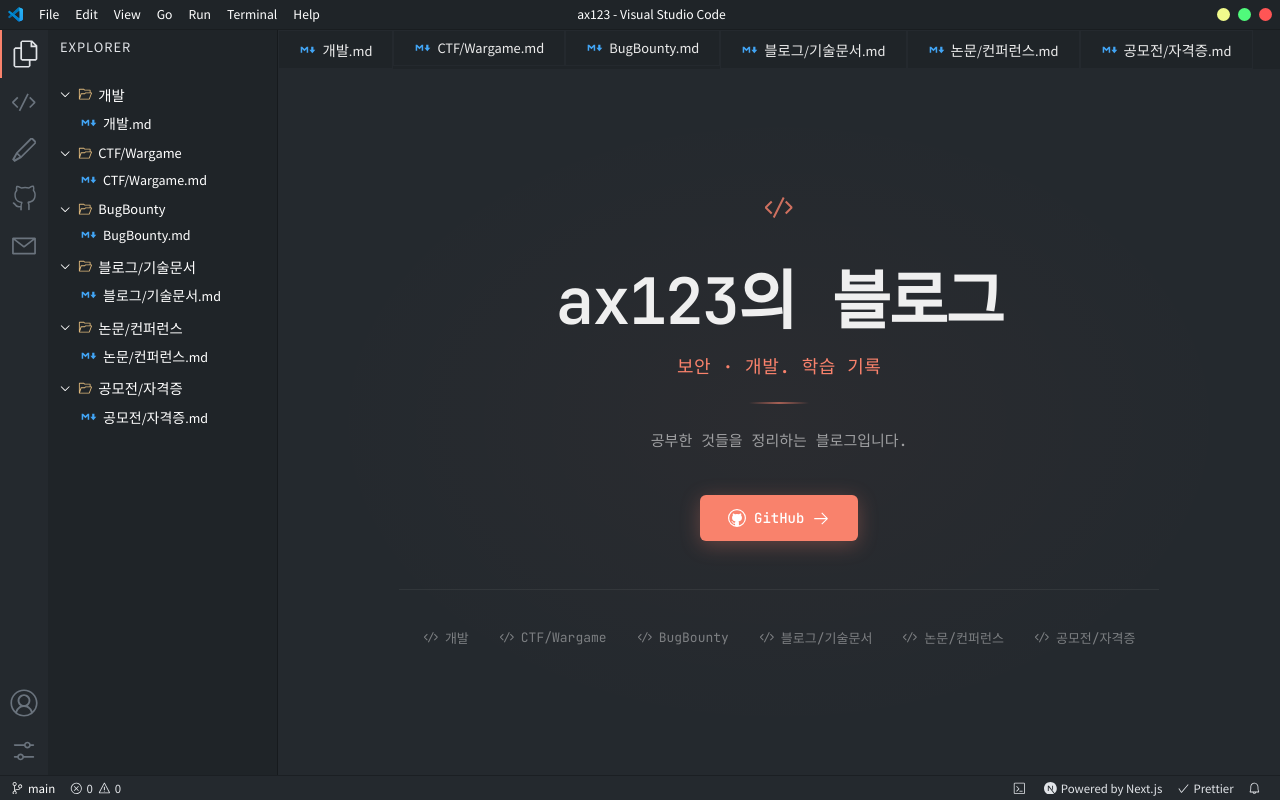
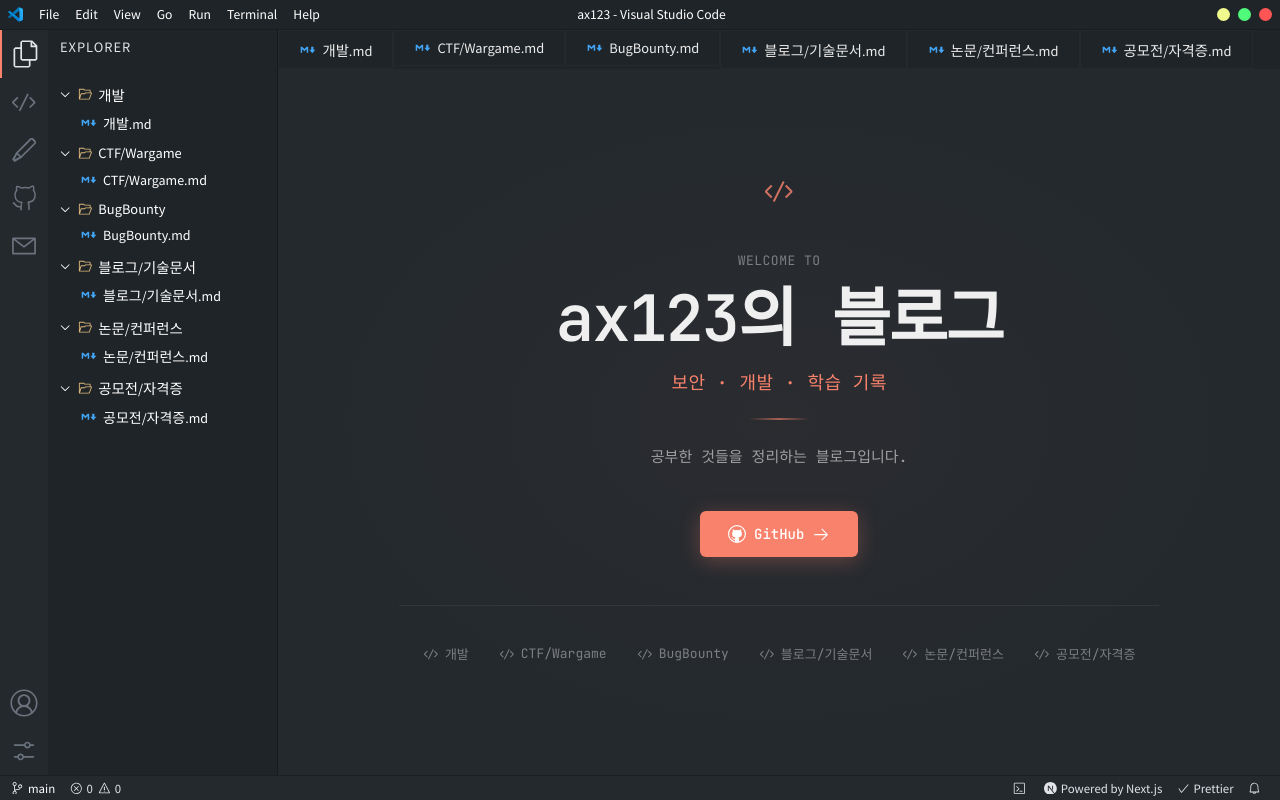
Before and after one commit to G0ldax123/G0ldax123.github.io, a Next.js app: page / in a window 1280 px wide. Built offline with nearby package versions, Linux system fonts and the light colour scheme.

Commit message:
Tweak homepage intro and route sidebar to home

```diff
--- a/app/page.tsx
+++ b/app/page.tsx
@@ -18,9 +18,11 @@
           </div>
 
           <div className={styles.intro}>
+            <p className={styles.greeting}>WELCOME TO</p>
+
             <h1 className={styles.name}>ax123{'\uC758'} {'\uBE14\uB85C\uADF8'}</h1>
 
-            <p className={styles.role}>{'\uBCF4\uC548 \u00B7 \uAC1C\uBC1C. \uD559\uC2B5 \uAE30\uB85D'}</p>
+            <p className={styles.role}>{'\uBCF4\uC548 \u00B7 \uAC1C\uBC1C \u00B7 \uD559\uC2B5 \uAE30\uB85D'}</p>
 
             <div className={styles.divider} />
 
--- a/components/Sidebar.tsx
+++ b/components/Sidebar.tsx
@@ -16,16 +16,16 @@
 import { contentSections } from '@/data/navigation';
 
 const sidebarTopItems = [
-  { Icon: VscFiles, path: '/' },
-  { Icon: VscCode, path: '/dev' },
-  { Icon: VscEdit, path: '/blog' },
-  { Icon: VscGithubAlt, path: '/bugbounty' },
-  { Icon: VscMail, path: '/ctf' },
+  { Icon: VscFiles, key: 'files' },
+  { Icon: VscCode, key: 'code' },
+  { Icon: VscEdit, key: 'edit' },
+  { Icon: VscGithubAlt, key: 'github' },
+  { Icon: VscMail, key: 'mail' },
 ];
 
 const sidebarBottomItems = [
-  { Icon: VscAccount, path: '/paper' },
-  { Icon: VscSettings, path: '/cert' },
+  { Icon: VscAccount, key: 'account' },
+  { Icon: VscSettings, key: 'settings' },
 ];
 
 const Sidebar = () => {
@@ -36,11 +36,11 @@
   return (
     <aside className={styles.sidebar}>
       <div className={styles.sidebarTop}>
-        {sidebarTopItems.map(({ Icon, path }) => {
-          const isActive = path === '/' ? isContentRoute : false;
+        {sidebarTopItems.map(({ Icon, key }, index) => {
+          const isActive = index === 0 ? isContentRoute : false;
 
           return (
-            <Link href={path} key={path}>
+            <Link href="/" key={key}>
               <div
                 className={`${styles.iconContainer} ${
                   isActive && styles.active
@@ -61,9 +61,9 @@
         })}
       </div>
       <div className={styles.sidebarBottom}>
-        {sidebarBottomItems.map(({ Icon, path }) => (
-          <div className={styles.iconContainer} key={path}>
-            <Link href={path}>
+        {sidebarBottomItems.map(({ Icon, key }) => (
+          <div className={styles.iconContainer} key={key}>
+            <Link href="/">
               <Icon
                 fill={'rgb(106, 115, 125)'}
                 className={styles.icon}
--- a/styles/HomePage.module.css
+++ b/styles/HomePage.module.css
@@ -55,6 +55,15 @@
   flex-direction: column;
   align-items: center;
   gap: 16px;
+}
+
+.greeting {
+  margin: 0;
+  font-size: 13px;
+  color: rgba(255, 255, 255, 0.4);
+  font-family: var(--font-mono);
+  letter-spacing: 0.5px;
+  text-transform: uppercase;
 }
 
 .name {
```
